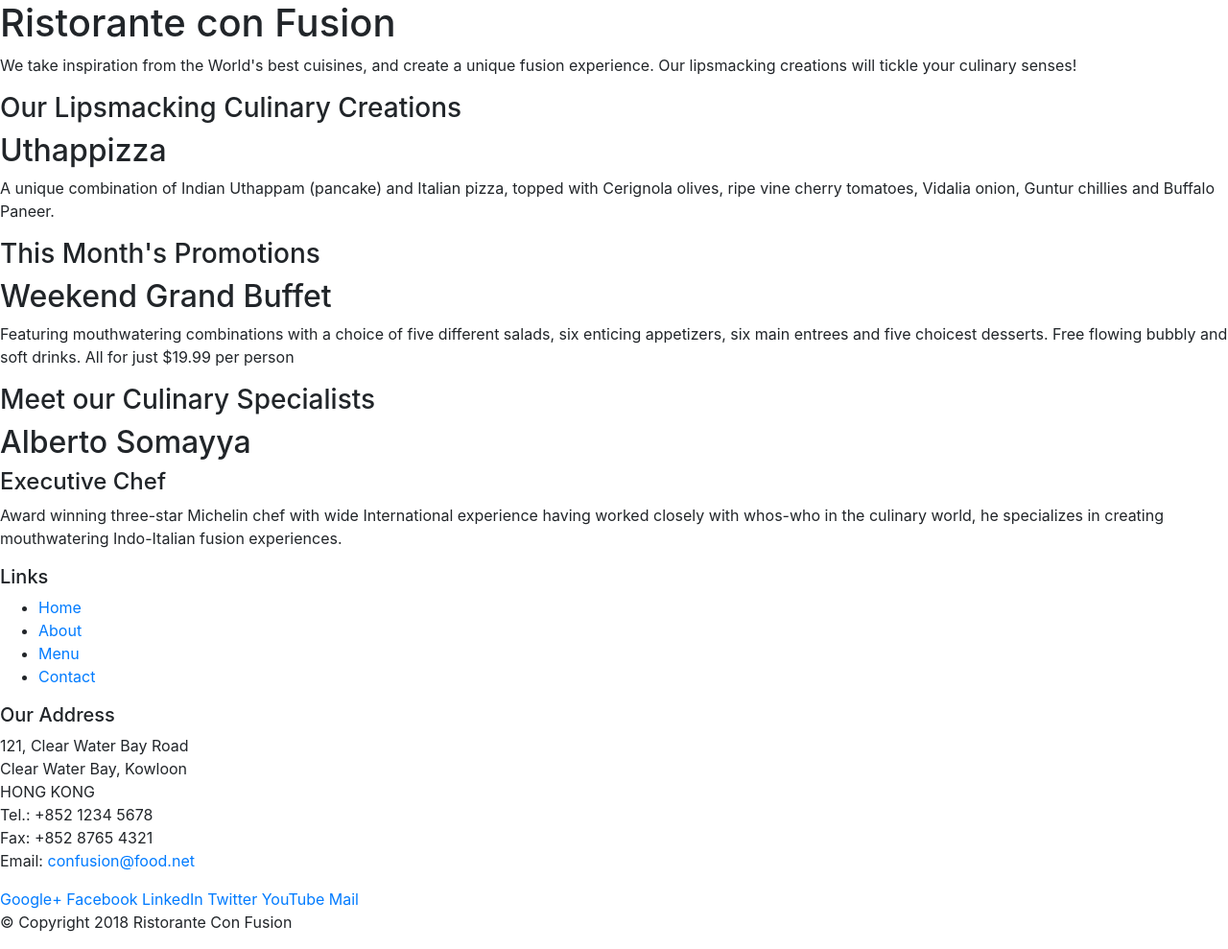
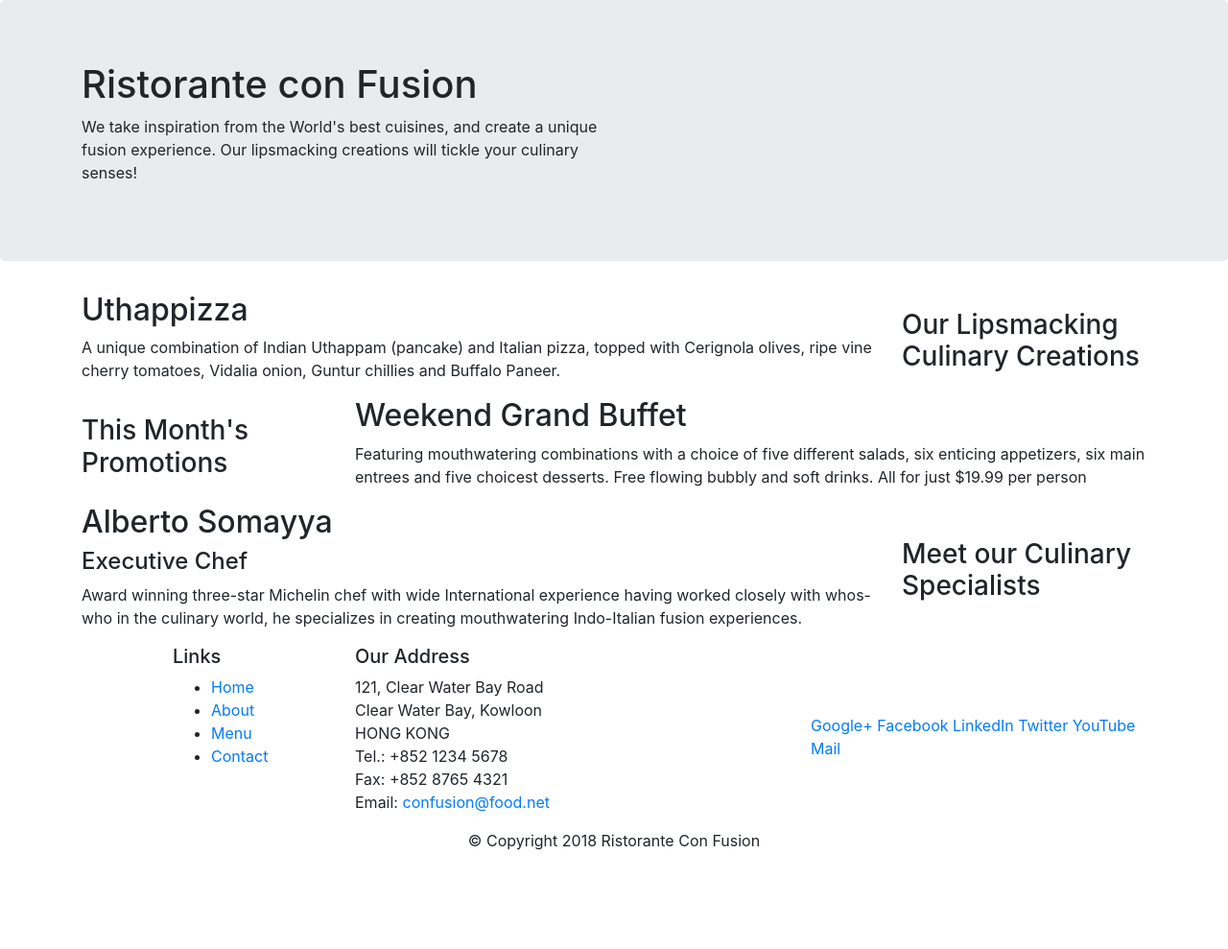
Before and after one commit to 1badnews/Front-End-Web-UI-Frameworks-and-Tools---Bootstrap-4---Coursera, a website: page Bootstrap4/conFusion/index.html in a window 1280 px wide. Shown: the whole page at 96% size. After the commit the page ends 904 px from the top, so only its background shows below. Drawn offline with nearby package versions, Linux system fonts and the light colour scheme.

Commit message:
Bootstrap Grid Part 2

```diff
--- a/Bootstrap4/conFusion/index.html
+++ b/Bootstrap4/conFusion/index.html
@@ -2,6 +2,7 @@
 <html lang="en">
 
 <head>
+    <link rel="stylesheet" href="index.css">
     <title>Ristorante Con Fusion</title>
     <!-- Required meta tags always come first -->
     <meta charset="utf-8">
@@ -14,46 +15,46 @@
 
 <body>
 
-    <header>
-        <div>
-            <div>
-                <div>
+    <header class="jumbotron">
+        <div class="container">
+            <div class="row row-content align-items-center">
+                <div class="col-12 col-sm-6">
                     <h1>Ristorante con Fusion</h1>
                     <p>We take inspiration from the World's best cuisines, and create a unique fusion experience. Our lipsmacking creations will tickle your culinary senses!</p>
                 </div>
-                <div>
+                <div class="col-12 col-sm">
                 </div>
             </div>
         </div>
     </header>
 
-    <div>
-        <div>
-            <div>
+    <div class="container">
+        <div class="row row-content align-items-center">
+            <div class="col-12 col-sm-4 order-sm-last col-md-3">
                 <h3>Our Lipsmacking Culinary Creations</h3>
             </div>
-            <div>
+            <div class="col col-sm order-sm-first col-md">
                 <h2>Uthappizza</h2>
                 <p>A unique combination of Indian Uthappam (pancake) and Italian pizza, topped with Cerignola olives, ripe vine cherry tomatoes, Vidalia onion, Guntur chillies and Buffalo Paneer.</p>
             </div>
         </div>
 
 
-        <div>
-            <div>
+        <div class="row row-content align-items-center">
+            <div class="col-12 col-sm-4 col-md-3">
                 <h3>This Month's Promotions</h3>
             </div>
-            <div>
+            <div class="col col-sm col-md">
                 <h2>Weekend Grand Buffet</h2>
                 <p>Featuring mouthwatering combinations with a choice of five different salads, six enticing appetizers, six main entrees and five choicest desserts. Free flowing bubbly and soft drinks. All for just $19.99 per person </p>
             </div>
         </div>
 
-        <div>
-            <div>
+        <div class="row row-content align-items-center">
+            <div class="col-12 col-sm-4 order-sm-last col-md-3">
                 <h3>Meet our Culinary Specialists</h3>
             </div>
-            <div>
+            <div class="col col-sm order-sm-first col-md">
                 <h2>Alberto Somayya</h2>
                 <h4>Executive Chef</h4>
                 <p>Award winning three-star Michelin chef with wide International experience having worked closely with whos-who in the culinary world, he specializes in creating mouthwatering Indo-Italian fusion experiences. </p>
@@ -62,9 +63,9 @@
     </div>
 
     <footer>
-        <div>
-            <div>
-                <div>
+        <div class="container">
+            <div class="row">
+                <div class="col-4 offset-1 col-sm-2">
                     <h5>Links</h5>
                     <ul>
                         <li><a href="#">Home</a></li>
@@ -73,7 +74,7 @@
                         <li><a href="#">Contact</a></li>
                     </ul>
                 </div>
-                <div>
+                <div class="col-7 col-sm-5">
                     <h5>Our Address</h5>
                     <address>
 		              121, Clear Water Bay Road<br>
@@ -84,7 +85,7 @@
 		              Email: <a href="mailto:confusion@food.net">confusion@food.net</a>
 		           </address>
                 </div>
-                <div>
+                <div class="col-12 col-sm-4 align-self-center">
                     <div>
                         <a href="http://google.com/+">Google+</a>
                         <a href="http://www.facebook.com/profile.php?id=">Facebook</a>
@@ -95,8 +96,8 @@
                     </div>
                 </div>
            </div>
-           <div>
-                <div>
+           <div class="row justify-content-center">
+                <div class="col-auto text-center">
                     <p>© Copyright 2018 Ristorante Con Fusion</p>
                 </div>
            </div>
```
